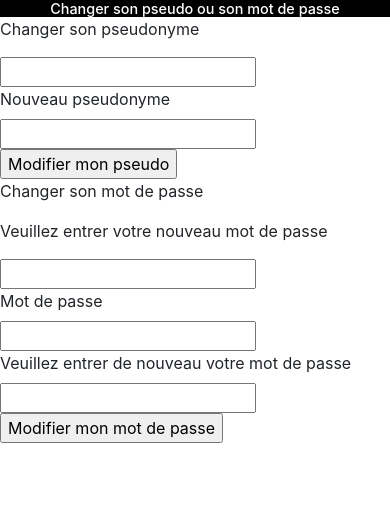
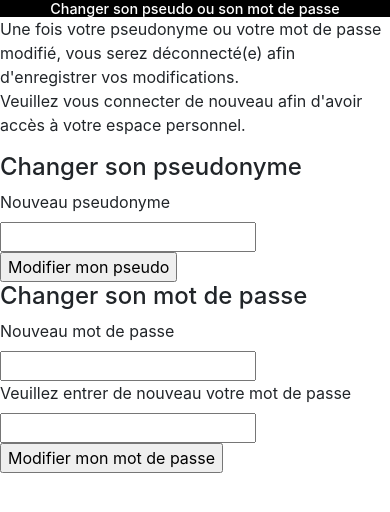
Before and after one commit to AudeLe/Jean-Forteroche-s-Blog, a PHP site: template template/editInformations.php in a window 390 px wide. Shown: the part 38-550 px from the top of the page. Run offline with PHP 8.4, Linux system fonts and the light colour scheme; the template is opened without the code that fills it, so the values that code supplies are empty; some libraries are stand-ins or nearby versions.

Commit message:
Adding the Bootstrap size without the responsive for now.

```diff
--- a/template/editInformations.php
+++ b/template/editInformations.php
@@ -1,36 +1,32 @@
-<?php $title = htmlspecialchars('Modification d\'identifiant'); ?>
+<?php $this->title = 'Modification d\'identifiant'; ?>
 
-<?php ob_start(); ?>
-
-<?php
-    $idVisitor = $visitorInformations['id'];
-?>
 
 <h3>Changer son pseudo ou son mot de passe</h3>
 
-<p>Changer son pseudonyme</p>
+        <p id="textChangeCredentials">Une fois votre pseudonyme ou votre mot de passe modifié, vous serez déconnecté(e) afin d'enregistrer vos modifications.<br/>
+            Veuillez vous connecter de nouveau afin d'avoir accès à votre espace personnel.
+        </p>
+
+
+<div class="row">
+    <div class="col-md-6 changeCredentials">
+        <h4>Changer son pseudonyme</h4>
         <form action="../public/index.php?action=editLogin" method="post">
-    <div>
-        <input type="text" id="idVisitor" name="idVisitor" value="<?= $idVisitor ?>" />
-    </div>
             <div>
                 <label for="editLogin">Nouveau pseudonyme</label><br />
                 <input type="text" id="editLogin" name="editLogin" />
             </div>
             <div>
-        <input type="submit" value="Modifier mon pseudo" />
+                <input type="submit" value="Modifier mon pseudo" class="submitButton" />
             </div>
         </form>
+    </div>
 
-<p>Changer son mot de passe</p>
-<p>Veuillez entrer votre nouveau mot de passe</p>
+    <div class="col-md-6 changeCredentials">
+        <h4>Changer son mot de passe</h4>
         <form action="../public/index.php?action=editPassword" method="post">
-
             <div>
-        <input type="text" id="idVisitor" name="idVisitor" value="<?= $idVisitor ?>" />
-    </div>
-    <div>
-        <label for="editPassword">Mot de passe</label><br />
+                <label for="editPassword">Nouveau mot de passe</label><br />
                 <input type="password" id="editPassword" name="editPassword" />
             </div>
             <div>
@@ -38,10 +34,8 @@
                 <input type="password" id="editPasswordCheck" name="editPasswordCheck" />
             </div>
             <div>
-        <input type="submit" value="Modifier mon mot de passe" />
+                <input type="submit" value="Modifier mon mot de passe" class="submitButton" />
             </div>
         </form>
-
-<?php $content = ob_get_clean(); ?>
-
-<?php require('template.php'); ?>
+    </div>
+</div>
```
Lines whose indentation alone changed are shown as unchanged.
